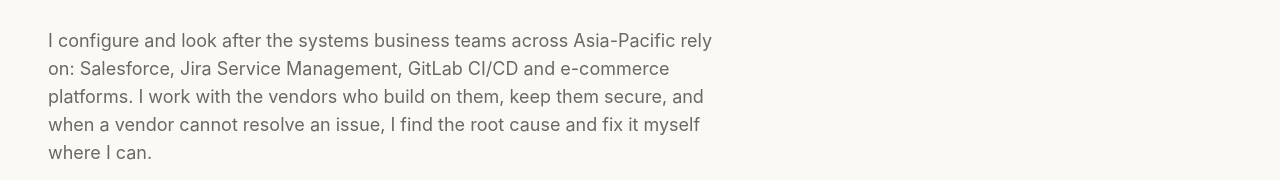
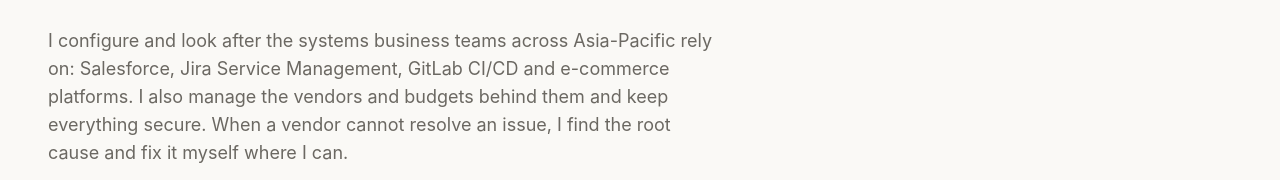
Before and after one commit to raymond-lin/raymond.sg, an Astro site: page / in a window 1280 px wide. Shown: the part 343-523 px from the top of the page. Built offline with nearby package versions, Linux system fonts and the light colour scheme; Astro itself is replaced by a stand-in of ours; no server answers.

Commit message:
Intro: a light mention of managing vendors and budgets
Hands-on work stays first; one short sentence now says the vendors and
budgets behind the systems are managed too.

Co-Authored-By: Claude Opus 5.5 <noreply@anthropic.com>
Claude-Session: https://claude.ai/code/session_019i5JAiwNbEJdFnQ9HA2v6G

```diff
--- a/src/components/Hero.astro
+++ b/src/components/Hero.astro
@@ -8,7 +8,7 @@ import { site } from '../data/site';
       I set up business systems end to end<br class="hidden lg:block" /> and build my own software.
     </h1>
     <div class="max-w-2xl pt-2 space-y-4 text-base sm:text-lg muted leading-relaxed">
-      <p>I configure and look after the systems business teams across Asia-Pacific rely on: Salesforce, Jira Service Management, GitLab CI/CD and e-commerce platforms. I work with the vendors who build on them, keep them secure, and when a vendor cannot resolve an issue, I find the root cause and fix it myself where I can.</p>
+      <p>I configure and look after the systems business teams across Asia-Pacific rely on: Salesforce, Jira Service Management, GitLab CI/CD and e-commerce platforms. I also manage the vendors and budgets behind them and keep everything secure. When a vendor cannot resolve an issue, I find the root cause and fix it myself where I can.</p>
       <p>I have also been designing, building and running my own software for years, including web apps, browser extensions and Windows tools that people have downloaded hundreds of thousands of times.</p>
     </div>
   </div>
```
